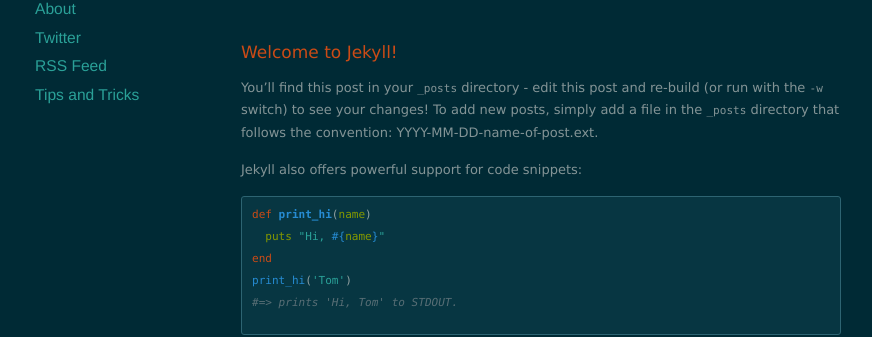
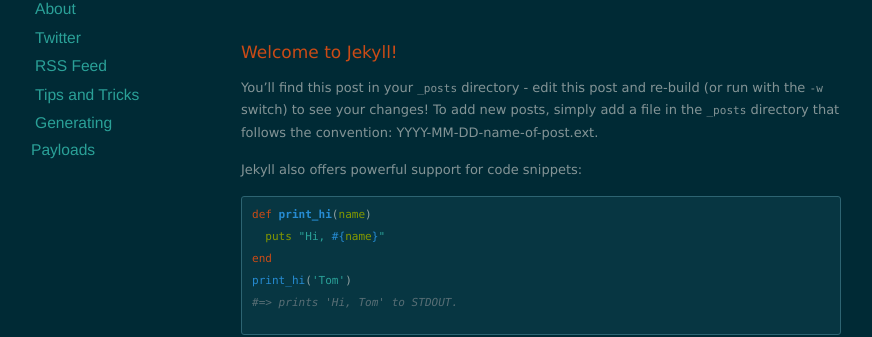
Before and after one commit to Mushi-mushi/mushi-mushi.github.io, a Jekyll site: the page built from index.html, in a window 1280 px wide. Shown: the part 233-570 px from the top of the page, without its empty margins (99-971 px from the left). Built offline with Jekyll 4.4.1, drawn with Linux system fonts in a browser that asks for light colours; nearby versions of some CDN libraries; the list of posts is cut into pages by our own code.

Commit message:
Update default.html

```diff
--- a/_layouts/default.html
+++ b/_layouts/default.html
@@ -39,6 +39,7 @@
           <li><a href="https://twitter.com/Mushi_mushishi">Twitter</a></li>
           <li><a href="/feed.xml">RSS Feed</a></li>
           <li><a href="/tips">Tips and Tricks</a></li>
+          <li><a href="/payloads">Generating Payloads</a></li>
         </ul>
       </nav>
     </div>
```
